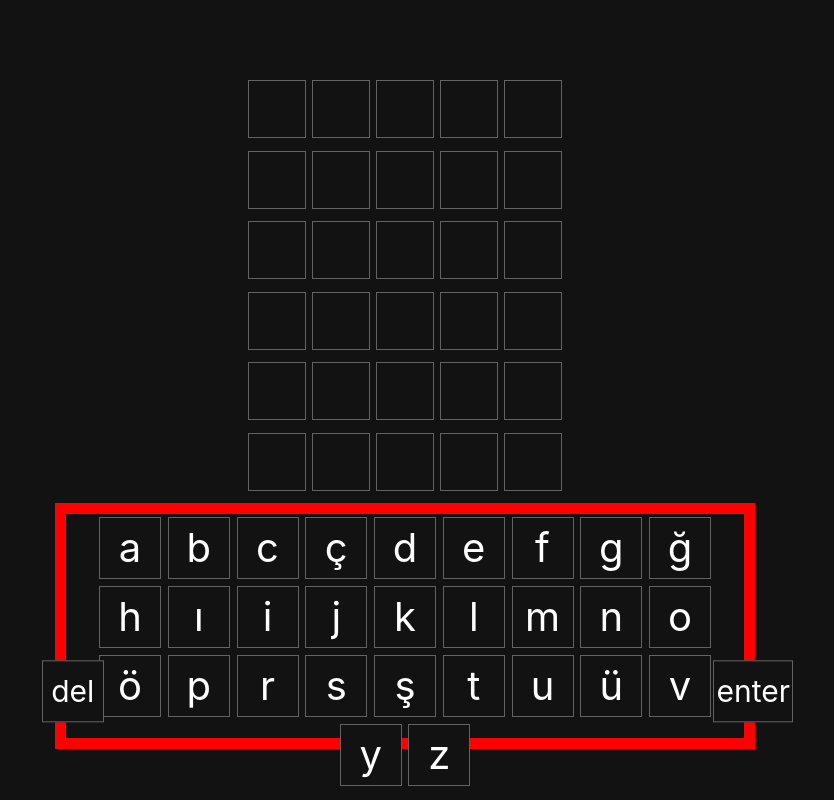
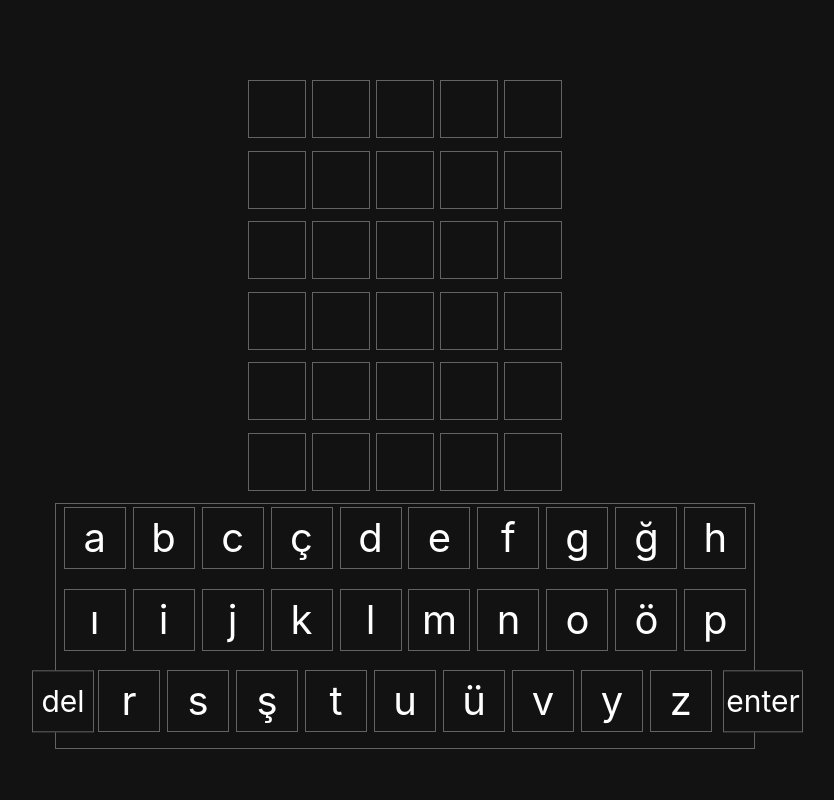
Before and after one commit to egemrai/wordle-infinite, a React (Create React App) app in the folder frontend/: page / in a window 1280 px wide. Shown: the whole page, without its empty margins (235-1069 px from the left). Built offline with nearby package versions, Linux system fonts and the light colour scheme.

Commit message:
bigger alphabet keys113

```diff
--- a/frontend/src/App.css
+++ b/frontend/src/App.css
@@ -20,7 +20,7 @@
 
 }
 
-@media (max-width: 1800px){
+@media (max-width: 2800px){
 
 .allWordsDiv{
   margin: 80px auto 0;
@@ -69,7 +69,6 @@
   position: relative;
   justify-content: center;
   flex-wrap: wrap;
-  border: 11px red solid;
 }
 
 .alphabetLetterBox{
@@ -194,7 +193,7 @@
   position: relative;
   justify-content: center;
   flex-wrap: wrap;
-  border: 11px red solid;
+  border: 1px rgb(100, 98, 98) solid;
 }
 
 .alphabetLetterBox{
```
